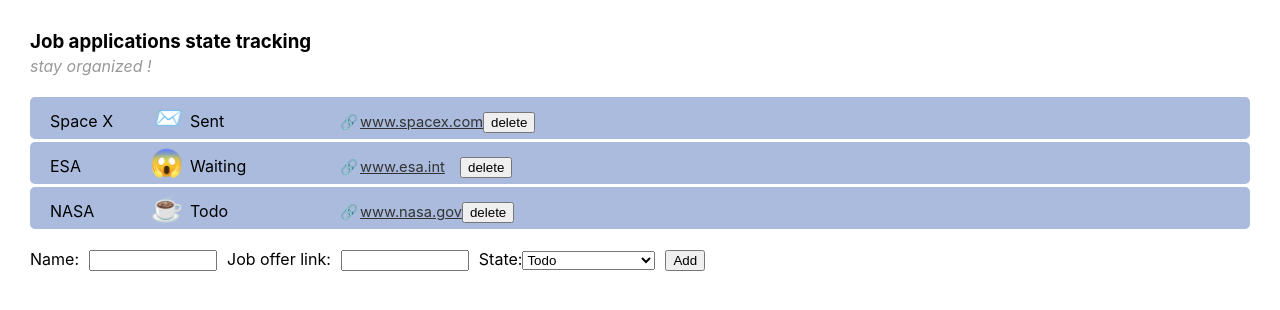
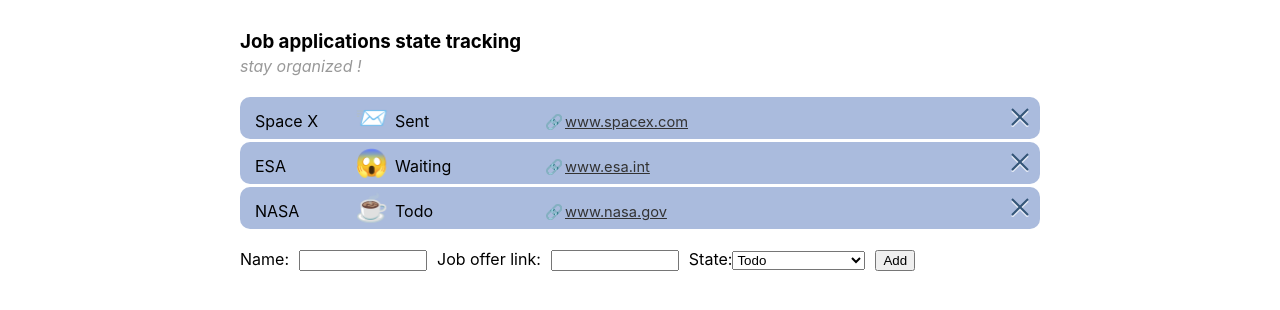
Before and after one commit to PaulDesiles/job-state-tracker, a React (Create React App) app: page / in a window 1280 px wide. Shown: the top 310 px of the page. Built offline with nearby package versions, Linux system fonts and the light colour scheme.

Commit message:
raw styling

```diff
--- a/src/App.css
+++ b/src/App.css
@@ -1,5 +1,6 @@
 .App {
-  margin: 30px;
+  margin: 30px auto;
+  max-width: 800px;
 }
 
 h3 {
@@ -15,9 +16,9 @@
 
 .application {
   background: #abd;
-  border-radius: 5px;
+  border-radius: 10px;
   margin: 3px 0;
-  padding: 5px 20px;
+  padding: 5px 5px 5px 15px;
 }
 
 .application span {
@@ -65,3 +66,16 @@
 .icon {
   font-family: 'Segoe UI Emoji';
 }
+
+.deleteButton {
+  background: none;
+  border: none;
+  cursor: pointer;
+  float: right;
+  height: 30px;
+  padding: 5px;
+}
+
+.deleteButton::after {
+  content: url(cross.svg);
+}
--- a/src/Components/ApplicationLine.tsx
+++ b/src/Components/ApplicationLine.tsx
@@ -46,7 +46,8 @@
             <span>{extractHostname(this.props.link)}</span>
           </a>
         }
-        <button onClick={this.handleClick}>delete</button>
+        <button className="deleteButton" onClick={this.handleClick}>
+        </button>
       </div>
     );
   }
```
Also changed, not shown: src/cross.svg (added).
